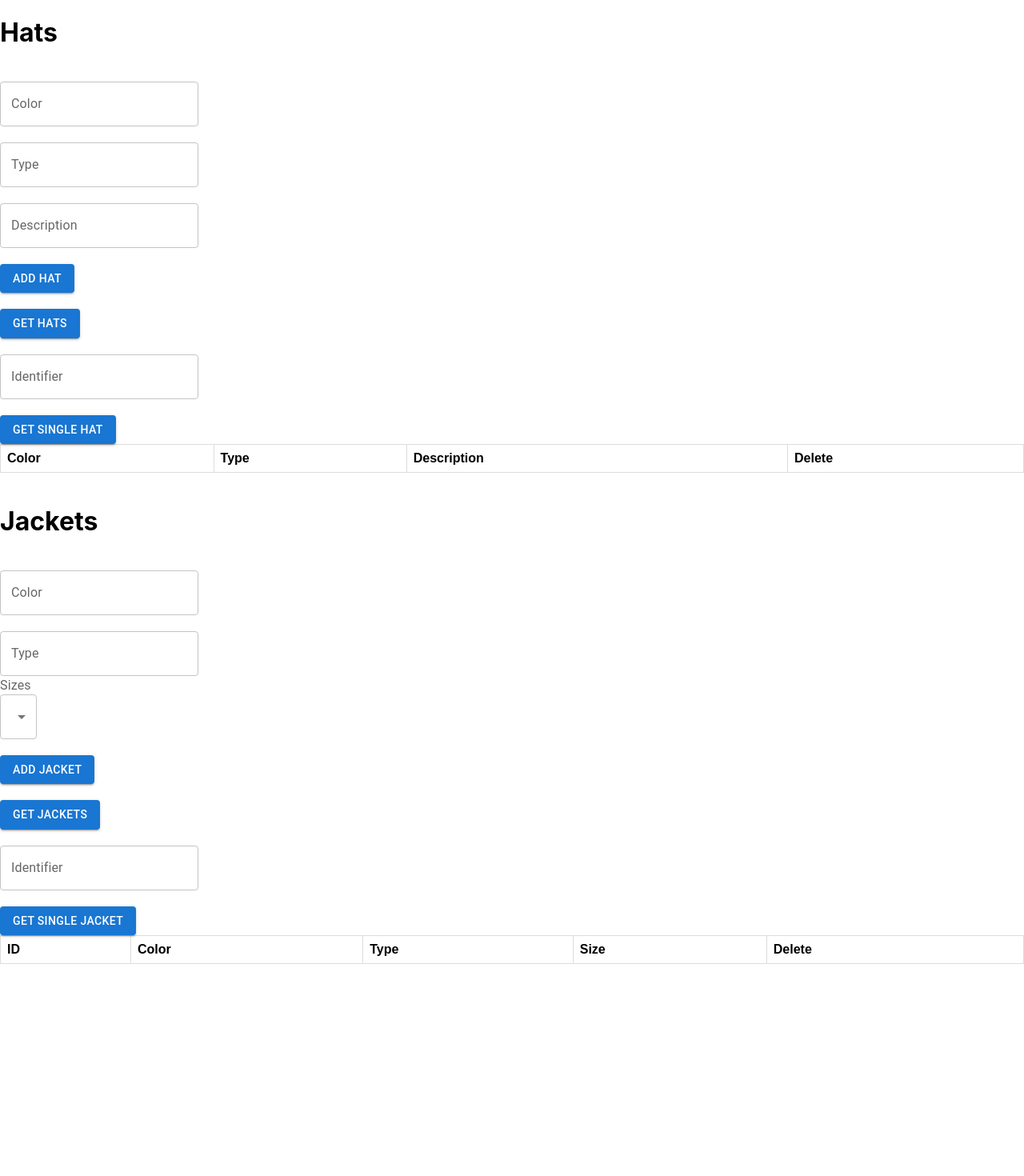
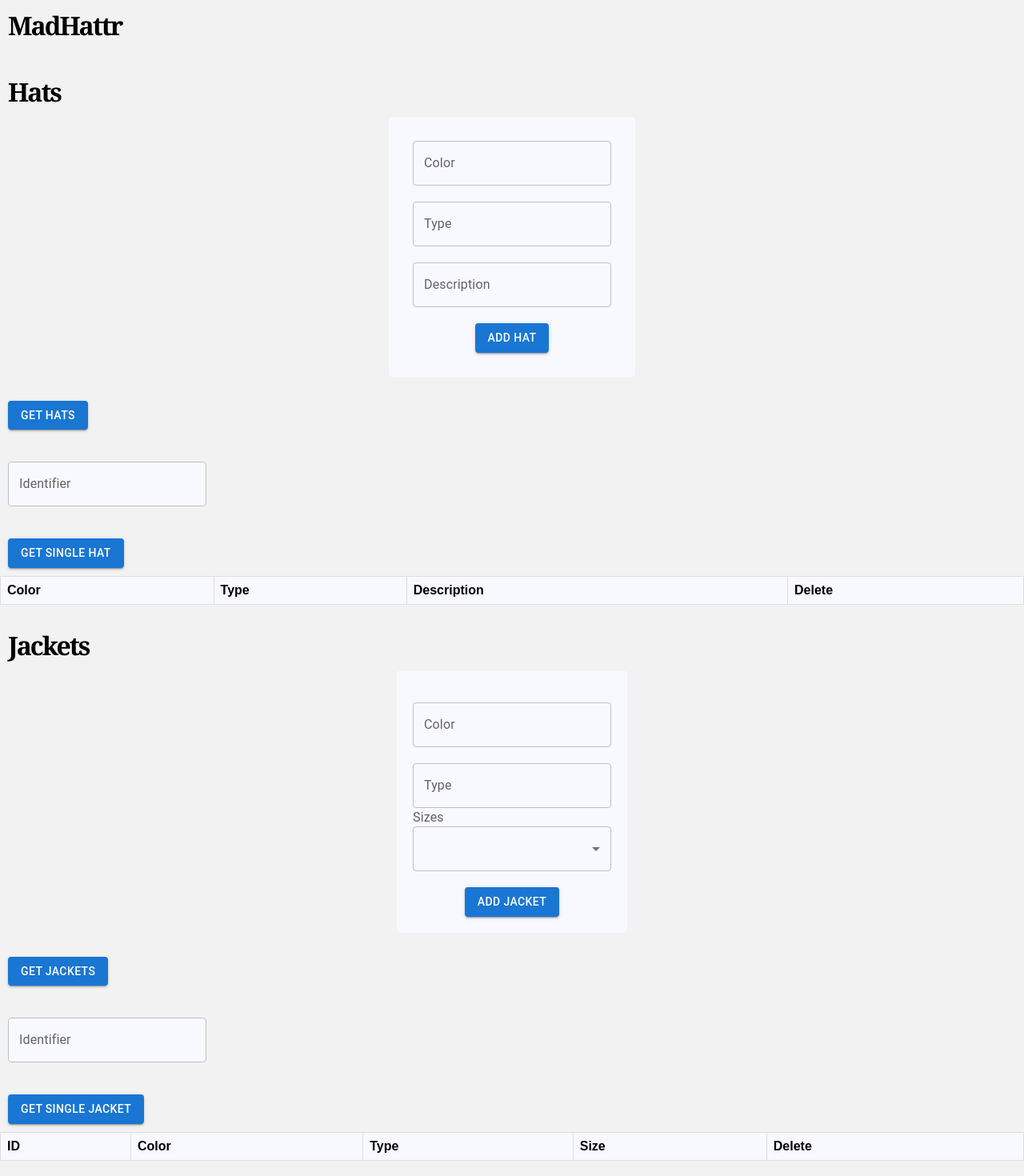
Before and after one commit to SokolSheri/madhattr-ui, a React (Create React App) app: page / in a window 1280 px wide. Shown: the whole page at 80% size. Before the commit the page ends 1225 px from the top, so only its background shows below. Built offline with nearby package versions, Linux system fonts and the light colour scheme.

Commit message:
done styling

```diff
--- a/public/index.html
+++ b/public/index.html
@@ -26,7 +26,7 @@
     -->
     <title>React App</title>
   </head>
-  <body>
+  <body style="background-color:#f2f2f2" >
     <noscript>You need to enable JavaScript to run this app.</noscript>
     <div id="root"></div>
     <!--
--- a/src/App.js
+++ b/src/App.js
@@ -5,29 +5,37 @@ import AddJacket from "./components/AddJacket";
 import Hat from "./components/GetSingleHat";
 import Jacket from "./components/GetSingleJacket";
 
-const row ={ display: "flex" }
-const column= { flex: "50%", padding: "10px", height: "300px" }
+const headers = {
+  fontFamily: "Georgia, sans-serif",
+  fontSize: "2em",
+  letterSpacing: "-2px",
+  margin:"10px"
+}
 function App() {
   return (
     <div>
-      <h1>
+      <h1 style={headers}>
+        MadHattr
+      </h1>
+      <br/>
+      <h1 style={headers}>
         Hats
       </h1>
       <AddHat />
-      <br/>
+      <br />
       <Hats />
-      <br/>
+      <br />
       <Hat />
-      <br/>
-      <h1>
+      <br />
+      <h1 style={headers}>
         Jackets
       </h1>
       <AddJacket />
-      <br/>
+      <br />
       <Jackets />
-      <br/>
+      <br />
       <Jacket />
-      <br/>
+      <br />
     </div>
   );
 }
--- a/src/components/AddHat.js
+++ b/src/components/AddHat.js
@@ -1,6 +1,8 @@
 import React, { useState } from 'react'
 import axios from 'axios'
 import { Button, TextField } from '@mui/material';
+
+const divStyle = { borderRadius: "5px", backgroundColor: "#f8f8ff", padding: "20px", display: 'flex', justifyContent: 'center', alignItems: 'center' }
 
 function AddHat() {
     const [hatType, setHatType] = useState('');
@@ -21,31 +23,34 @@ function AddHat() {
 
     const handleSubmit = async (evt) => {
         evt.preventDefault();
-        // try {
-            await axios.post("http://pipelineroute-madhattr.apps.cluster-k4plx.k4plx.sandbox779.opentlc.com/hats", { color: hatColor, type: hatType, description : hatDesc })
-           // alert('Hat added!')
-        // } catch (e) {
-        //     alert('Error');
-        // }
+        try {
+            await axios.post("http://pipelineroute-madhattr.apps.cluster-k4plx.k4plx.sandbox779.opentlc.com/hats", { color: hatColor, type: hatType, description: hatDesc })
+            alert('Hat added!')
+        } catch (e) {
+            alert('Error');
+        }
     }
 
     return (
-        <form onSubmit={(evt) => handleSubmit(evt)}>
+        <div style={{ display: 'flex', justifyContent: 'center' }}>
+            <div style={divStyle}>
+                <form style={{ display: 'flex', justifyContent: 'center', padding: '10px' }} onSubmit={(evt) => handleSubmit(evt)}>
                     <br />
-            {/* <label for='color'>Color</label><br/> */}
-            <TextField className="outlined-basic" label="Color" variant="outlined" onChange={(e) => handleChangeColor(e)}/><br/>
-            {/* <input type='text' id='color' onChange={(e) => handleChangeColor(e)} /> */}
+
+                    <div>
+                        <TextField className="outlined-basic" label="Color" variant="outlined" onChange={(e) => handleChangeColor(e)} /><br />
                         <br />
-            {/* <label for='color'>Type</label><br/> */}
-            <TextField className="outlined-basic" label="Type" variant="outlined" onChange={(e) => handleChangeType(e)}/><br/>
-            {/* <input type='text' name='hatType' onChange={(e) => handleChangeType(e)} /> */}
+                        <TextField className="outlined-basic" label="Type" variant="outlined" onChange={(e) => handleChangeType(e)} /><br />
                         <br />
-            {/* <label for='color'>Description</label><br/> */}
-            <TextField className="outlined-basic" label="Description" variant="outlined" onChange={(e) => handleChangeDesc(e)}/><br/>
-            {/* <textarea id='desc' onChange={(e) => handleChangeDesc(e)} /> */}
+                        <TextField className="outlined-basic" label="Description" variant="outlined" onChange={(e) => handleChangeDesc(e)} /><br />
                         <br />
+                        <div style={{ display: 'flex', justifyContent: 'center' }}>
                         <Button type='submit' variant="contained">Add Hat</Button>
+                        </div>
+                    </div>
                 </form>
+            </div>
+        </div>
     );
 }
 
--- a/src/components/AddJacket.js
+++ b/src/components/AddJacket.js
@@ -1,6 +1,8 @@
 import React, { useState } from 'react'
 import axios from 'axios'
 import { Button, TextField, Select, MenuItem, InputLabel } from '@mui/material';
+
+const divStyle = { borderRadius: "5px", backgroundColor: "#f8f8ff", padding: "20px", display: 'flex', justifyContent: 'center', alignItems: 'center' }
 
 function AddJacket() {
     const [jacketType, setJacketType] = useState('');
@@ -19,31 +21,29 @@ function AddJacket() {
         setJacketSize(evt.target.value)
     }
 
-    const handleSubmit = async(evt) => {
+    const handleSubmit = async (evt) => {
         evt.preventDefault();
-        // console.log(`${jacketType} - ${jacketColor} - ${jacketSize}`);
         await axios.post("http://pipelineroute-madhattr.apps.cluster-k4plx.k4plx.sandbox779.opentlc.com/jackets", { color: jacketColor, type: jacketType, size: jacketSize })
     }
 
     return (
+
+        <div style={{ display: 'flex', justifyContent: 'center' }}>
+            <div style={divStyle}>
                 <form onSubmit={(evt) => handleSubmit(evt)}>
                     <br />
-            {/* <input type=n'text' id='color' onChange={(e) => handleChangeColor(e)} /> */}
                     <TextField className="outlined-basic" label="Color" variant="outlined" onChange={(e) => handleChangeColor(e)} />
                     <br />
                     <br />
-            {/* <label for='color'>Type</label><br/> */}
                     <TextField className="outlined-basic" label="Type" variant="outlined" onChange={(e) => handleChangeType(e)} />
-            {/* <input type='text' name='jacketType' onChange={(e) => handleChangeType(e)} /> */}
                     <br />
-            {/* <label for='size'>Size</label><br/> */}
                     <InputLabel id="demo-simple-select-label">Sizes</InputLabel>
                     <Select
                         labelId="demo-simple-select-label"
                         id="demo-simple-select"
                         onChange={(e) => handleChangeSize(e)}
                         label='Sizes'
-                defaultValue={""}
+                        style={{width:'100%'}}
                     >
                         <MenuItem value={'XS'}>XS</MenuItem>
                         <MenuItem value={'S'}>S</MenuItem>
@@ -52,17 +52,13 @@ function AddJacket() {
                         <MenuItem value={'L'}>L</MenuItem>
                         <MenuItem value={'XL'}>XL</MenuItem>
                     </Select>
-            {/* <select id='size' onChange={(e) => handleChangeSize(e)} >
-                <option value='XS'>XS</option>
-                <option value='S'>S</option>
-                <option value='M'>M</option>
-                <option value='L'>L</option>
-                <option value='XL'>XL</option>
-            </select> */}
-
                     <br /><br />
+                    <div style={{ display: 'flex', justifyContent: 'center' }}>
                         <Button type='submit' variant="contained">Add Jacket</Button>
+                    </div>
                 </form>
+            </div>
+        </div>
 
 
     );
--- a/src/components/GetHats.js
+++ b/src/components/GetHats.js
@@ -11,6 +11,7 @@ const tableStyle = {
     fontFamily: "arial, sans-serif",
     borderCollapse: "collapse",
     width: "100%",
+    backgroundColor: "#f8f8ff"
 }
 
 const columnsStyle = { border: "1px solid #dddddd", textAlign: "left", padding: "8px" }
@@ -33,9 +34,8 @@ function Hats() {
 
     return (
         <div >
-            <Button variant="contained" onClick={() => getAllHats()}>Get Hats</Button>
+            <Button style={{margin:'10px'}} variant="contained" onClick={() => getAllHats()}>Get Hats</Button>
             <div style={tableContainerStyle}>
-                {/* <table style={tableStyle}> */}
                 <table style={ tableStyle }>
                     <tbody>
                         <tr>
@@ -56,8 +56,6 @@ function Hats() {
                                 </tr>
                             )
                         })}
-
-                        {/* <button onClick={() => getAllHats()}>Get Hats</button> */}
                     </tbody>
                 </table>
             </div>
--- a/src/components/GetJackets.js
+++ b/src/components/GetJackets.js
@@ -4,14 +4,14 @@ import React, { useState } from 'react';
 
 let tableContainerStyle = {
     overflowY: 'scroll',
-    height: 0,
-
+    height: 0
 }
 
 const tableStyle = {
     fontFamily: "arial, sans-serif",
     borderCollapse: "collapse",
     width: "100%",
+    backgroundColor: "#f8f8ff"
 }
 
 const columnsStyle = { border: "1px solid #dddddd", textAlign: "left", padding: "8px" }
@@ -30,7 +30,7 @@ function Jackets() {
 
     return (
         <div>
-            <Button variant="contained" onClick={() => getAllJackets()}>Get Jackets</Button>
+            <Button style={{margin:'10px'}} variant="contained" onClick={() => getAllJackets()}>Get Jackets</Button>
             <div style={tableContainerStyle}>
                 <table style={tableStyle}>
                     <tbody>
@@ -47,8 +47,6 @@ function Jackets() {
                                 </tr>
                             )
                         })}
-
-                        {/* <button onClick={() => getAllHats()}>Get Hats</button> */}
                     </tbody>
                 </table>
             </div>
--- a/src/components/GetSingleHat.js
+++ b/src/components/GetSingleHat.js
@@ -1,17 +1,15 @@
 import axios from "axios";
 import { Button, TextField } from '@mui/material';
 import React, { useState } from 'react';
-
-
 
 const tableStyle = {
     fontFamily: "arial, sans-serif",
     borderCollapse: "collapse",
     width: "100%",
+    backgroundColor: "#f8f8ff"
 }
 
 const columnsStyle = { border: "1px solid #dddddd", textAlign: "left", padding: "8px" }
-
 
 function Hat() {
     const [ident, setIdent] = useState(0);
@@ -46,10 +44,9 @@ function Hat() {
     return (
         <div>
             <form onSubmit={(e) => handleSubmit(e)}>
-                <TextField id="outlined-basic" label="Identifier" variant="outlined" type='number' min="0" onChange={(e) => handleChange(e)} /><br />
-                {/* <input type='number' min="0" onChange={(e) => handleChange(e)} /> */}
+                <TextField style={{backgroundColor: "#f8f8ff",margin:'10px'}} id="outlined-basic" label="Identifier" variant="outlined" type='number' min="0" onChange={(e) => handleChange(e)} /><br />
                 <br />
-                <Button type='submit' variant="contained">Get Single Hat</Button>
+                <Button style={{margin:'10px'}} type='submit' variant="contained">Get Single Hat</Button>
                 <table style={tableStyle}>
                     <tbody>
                         <tr><th style={columnsStyle}>Color</th><th style={columnsStyle}>Type</th><th style={columnsStyle}>Description</th><th style={columnsStyle}>Delete</th></tr>
--- a/src/components/GetSingleJacket.js
+++ b/src/components/GetSingleJacket.js
@@ -1,16 +1,12 @@
 import axios from "axios";
 import { Button, TextField, Table, TableBody, TableCell, TableContainer, TableHead, TableRow, Paper} from '@mui/material';
 import React, { useState } from 'react';
-
-let tableContainerStyle = {
-    overflowY: 'scroll',
-    height: 0,
-}
 
 const tableStyle = {
     fontFamily: "arial, sans-serif",
     borderCollapse: "collapse",
     width: "100%",
+    backgroundColor: "#f8f8ff"
 }
 
 const columnsStyle = { border: "1px solid #dddddd", textAlign: "left", padding: "8px" }
@@ -26,7 +22,6 @@ function Jacket() {
         try {
             evt.preventDefault();
             const res = await axios.get(`http://pipelineroute-madhattr.apps.cluster-k4plx.k4plx.sandbox779.opentlc.com/jackets/${ident}`);
-            //console.log(res)
             if (res.data) {
                 setItem(res.data);
             } else {
@@ -50,10 +45,10 @@ function Jacket() {
     return (
         <div>
             <form onSubmit={(e) => handleSubmit(e)}>
-                <TextField className="outlined-basic" label="Identifier" variant="outlined" type='number' min="0" onChange={(e) => handleChange(e)} /><br />
+                <TextField style={{backgroundColor: "#f8f8ff",margin:'10px'}} className="outlined-basic" label="Identifier" variant="outlined" type='number' min="0" onChange={(e) => handleChange(e)} /><br />
                 {/* <input type='number' min="0" onChange={(e) => handleChange(e)} /> */}
                 <br />
-                <Button type='submit' variant="contained">Get Single Jacket</Button>
+                <Button style={{margin:'10px'}} type='submit' variant="contained">Get Single Jacket</Button>
                 <table style={ tableStyle }>
                     <tbody>
                         <tr><th style={columnsStyle}>ID</th><th style={columnsStyle}>Color</th><th style={columnsStyle}>Type</th><th style={columnsStyle}>Size</th><th style={columnsStyle}>Delete</th></tr>
```
Lines whose indentation alone changed are shown as unchanged.
